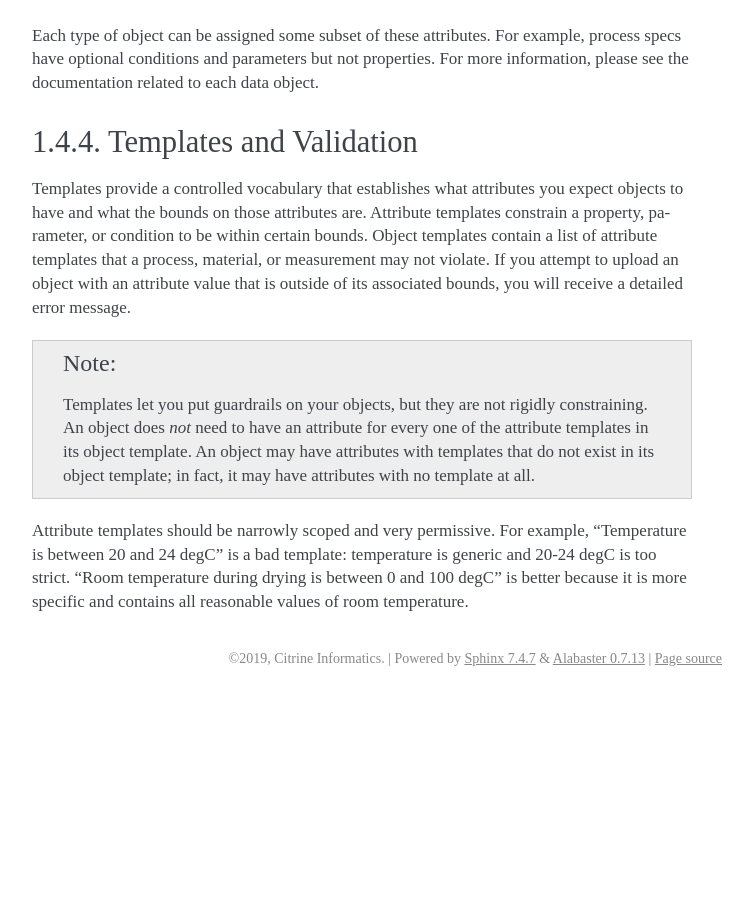
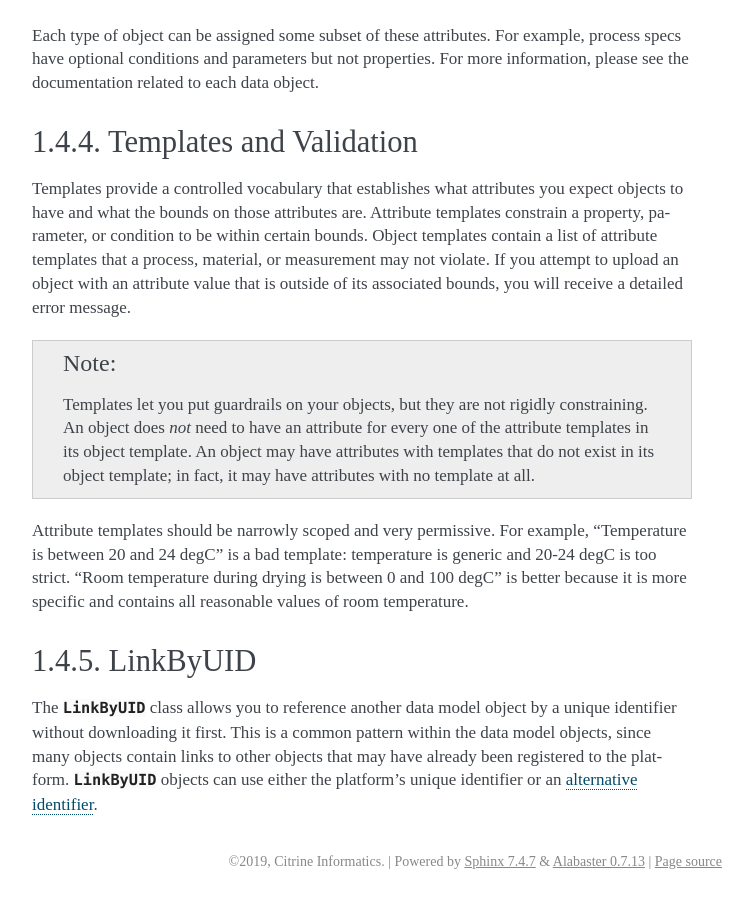
Before and after one commit to CitrineInformatics/citrine-python, a Sphinx documentation site: the page built from docs/source/getting_started/data_model.rst, in a window 1280 px wide and 900 px high, scrolled down 1244 px. Shown: the whole window, without its empty margins (388-1141 px from the left). Built offline with Sphinx 7.4.7, drawn with Linux system fonts in a browser that asks for light colours; pages that are not in the unit, such as notebooks, are missing from menus; before the commit the page ends 1941 px from its top, so only the background shows below that.

Commit message:
Move LinkByUID to data model docs

```diff
--- a/docs/source/getting_started/data_model.rst
+++ b/docs/source/getting_started/data_model.rst
@@ -68,3 +68,12 @@ If you attempt to upload an object with an attribute value that is outside of it
 Attribute templates should be narrowly scoped and very permissive.
 For example, "Temperature is between 20 and 24 degC" is a bad template: temperature is generic and 20-24 degC is too strict.
 "Room temperature during drying is between 0 and 100 degC" is better because it is more specific and contains all reasonable values of room temperature.
+
+LinkByUID
+----------
+
+The :class:`~taurus.entity.link_by_uid.LinkByUID` class allows you to reference another data model object by a unique identifier without downloading it first.
+This is a common pattern within the data model objects, since many objects contain links to other objects that may have already been registered to the platform.
+:class:`~taurus.entity.link_by_uid.LinkByUID` objects can use either the platform's unique identifier or an `alternative identifier`__.
+
+__ https://citrineinformatics.github.io/gemd-docs/specification/unique-identifiers/#alternative-ids
```
Also changed, not shown: docs/source/getting_started/basic_functionality.rst (+0 -9 lines).
